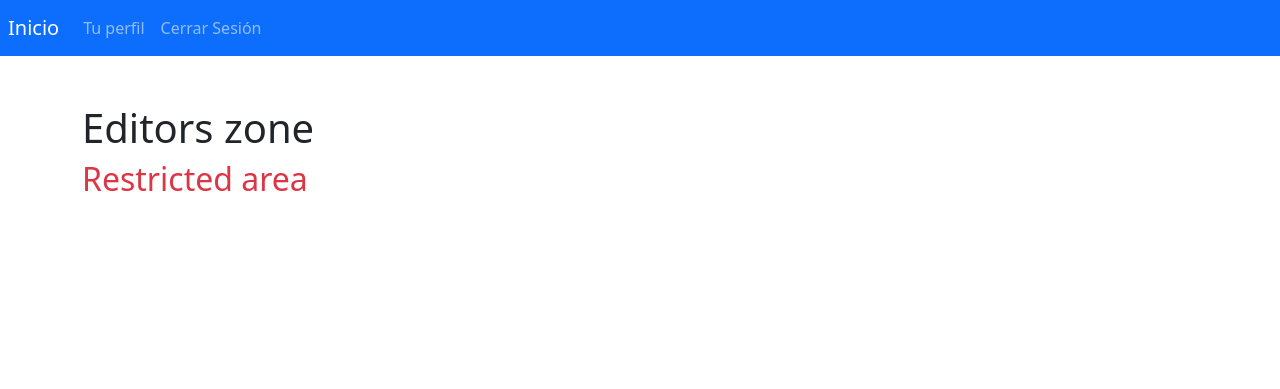
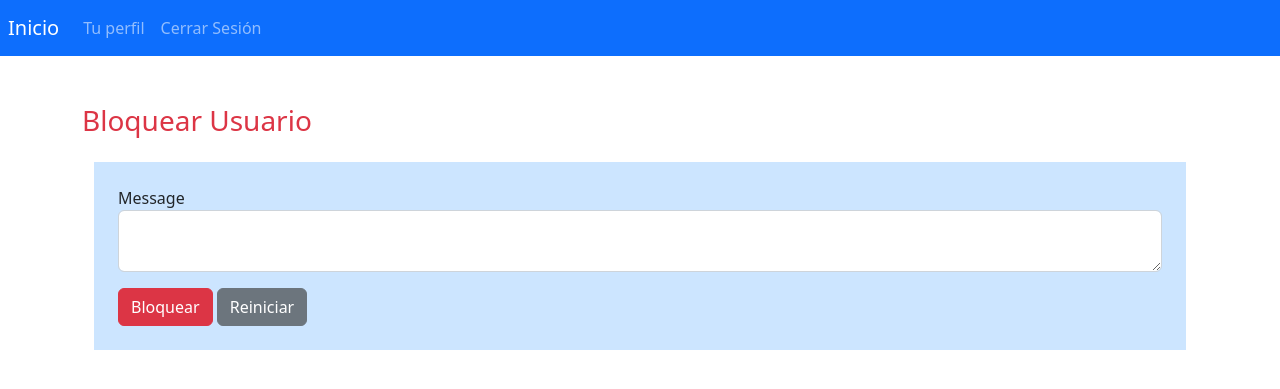
Before and after one commit to hfelices/M12-Projecte1, a Flask app: page /admin/users/1/block in a window 1280 px wide. Shown: the top 389 px of the page. Run offline with Flask 3, Linux system fonts and the light colour scheme; the visitor is signed in with stand-in values (Sample User, id 1); data comes from the database, SQL or seed files in the repository; parts of the project's set-up code (start-up, migrations or seed data) failed here and were passed over; some libraries are stand-ins or nearby versions.

Commit message:
bloqueo de usuarios

```diff
--- a/app/forms.py
+++ b/app/forms.py
@@ -68,6 +68,12 @@ class ResendForm(FlaskForm):
 
         )
 
+class BlockUserForm(FlaskForm):
+    message = TextAreaField(
+        validators = [validators.DataRequired()]
+        )
+
+
 
 class DeleteProductForm(FlaskForm):
     submit = SubmitField()
--- a/app/models.py
+++ b/app/models.py
@@ -1,6 +1,7 @@
 from . import db_manager as db
 from datetime import datetime
 from flask_login import UserMixin
+from sqlalchemy.orm import relationship
 def now():
     return datetime.now()
 
@@ -36,7 +37,7 @@ class User(UserMixin, db.Model):
     updated = db.Column(db.DATETIME, default=now(), onupdate=now(), nullable=False)
     email_token = db.Column(db.Text, nullable=False)
     verified = db.Column(db.Text, nullable=False)
-
+    blocked = relationship("BlockedUser", backref="user", uselist=False)
     def get_id(self):
         return self.name
 
--- a/app/routes_admin.py
+++ b/app/routes_admin.py
@@ -7,7 +7,7 @@ from .forms import LoginForm
 from . import db_manager as db
 from sqlalchemyseed import load_entities_from_json
 from sqlalchemyseed import Seeder
-from .forms import  CreateUserForm, LoginForm
+from .forms import  CreateUserForm, LoginForm , BlockUserForm
 from werkzeug.security import check_password_hash, generate_password_hash
 from os import path
 import csv
@@ -101,17 +101,19 @@ def admin():
 @requireAdminRole.require(http_exception=403)
 def blockUser(id):
     user = User.query.get(id)
-    if request.method == 'POST':
+    form = BlockUserForm()
+    if request.method == 'POST' and form.validate_on_submit():
 
         blockedUser = BlockedUser()
         blockedUser.user_id = user.id
-        blockedUser.message = "aloha"
+        blockedUser.message = form.message.data
 
         db.session.add(blockedUser)
         db.session.commit()
         return redirect(url_for('admin_bp.admin_users'))
     elif request.method == 'GET':
-        return render_template ('admin/block.html')
+
+        return render_template ('admin/block.html', user=user, form=form )
 
 #UNBLOCK
 @admin_bp.route('/admin/users/<int:id>/unblock')
--- a/app/routes_auth.py
+++ b/app/routes_auth.py
@@ -1,7 +1,7 @@
 from flask import Flask ,Blueprint, render_template, flash, redirect, url_for, request ,current_app
 from flask_login import current_user, login_user, login_required, logout_user
 from . import login_manager , mail_manager as mail
-from .models import User
+from .models import User, BlockedUser
 from .forms import LoginForm
 from . import db_manager as db , logger
 from .forms import  CreateUserForm, LoginForm, ResendForm ,ProfileForm
@@ -19,6 +19,10 @@ auth_bp = Blueprint(
 @login_required
 def profile():
     form = ProfileForm(obj=current_user)
+    blockedUser = False
+    if current_user.blocked:
+        id = current_user.id
+        blockedUser = BlockedUser.query.get(id)
 
     if form.validate_on_submit():
         current_user.name = form.name.data
@@ -42,7 +46,7 @@ def profile():
         logout_user()
         return redirect(url_for('auth_bp.profile'))
 
-    return render_template('/users/profile.html', form=form)
+    return render_template('/users/profile.html', form=form , blockedUser= blockedUser)
 
 @auth_bp.route("/login", methods=["GET", "POST"])
 def login():
--- a/app/templates/admin/block.html
+++ b/app/templates/admin/block.html
@@ -1,12 +1,22 @@
 {% extends 'layout.html' %}
 
 {% block content %}
-<h1>Editors zone</h1>
-<h2 class="text-danger">Restricted area</h2>
-{% if current_user['role'] == 'admin' %}
-<div style="margin-top: 5vh;">
-    <a href="/admin/users" style="text-decoration: none;" class="btn btn-primary">Mostrar usuaris</a>
-    <a href="/admin/tools" style="text-decoration: none;" class="btn btn-primary">Herramientas de admin</a>
+<h3 class="text-danger">Bloquear Usuario</h3>
+<div class="container mt-4">
+    <form method="POST" action="/admin/users/{{ user['id'] }}/block" enctype="multipart/form-data" class="p-4 rounded-lg" style="background-color: #cce5ff">
+        {{ form.csrf_token }}
+
+        <div class="form-group">
+            <label for="{{ form.message.id }}">{{ form.message.label }}</label>
+            {{ form.message(class="form-control", id=form.message.id) }}
+        </div>
+
+        <div class="mt-3">
+            <button type="submit" class="btn btn-danger btn-block">Bloquear</button>
+            <button type="reset" class="btn btn-secondary btn-block">Reiniciar</button>
+        </div>
+
+    </form>
 </div>
-{% endif %}
+
 {% endblock %}
```
Also changed, not shown: app/routes_main.py (+22 -19 lines), app/templates/products/create-update-product.html (+24 -1 lines), app/templates/users/profile.html (+10 -0 lines).
